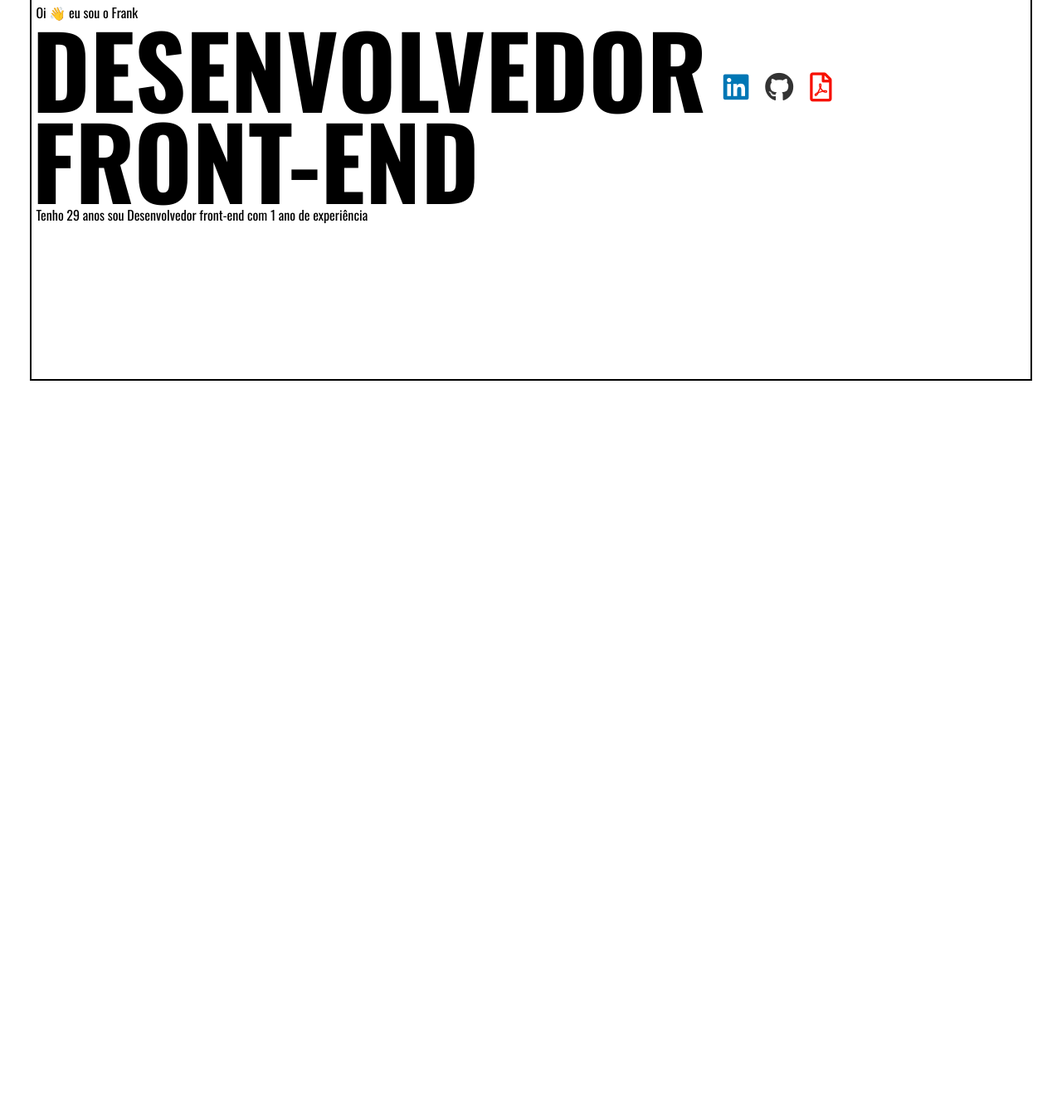
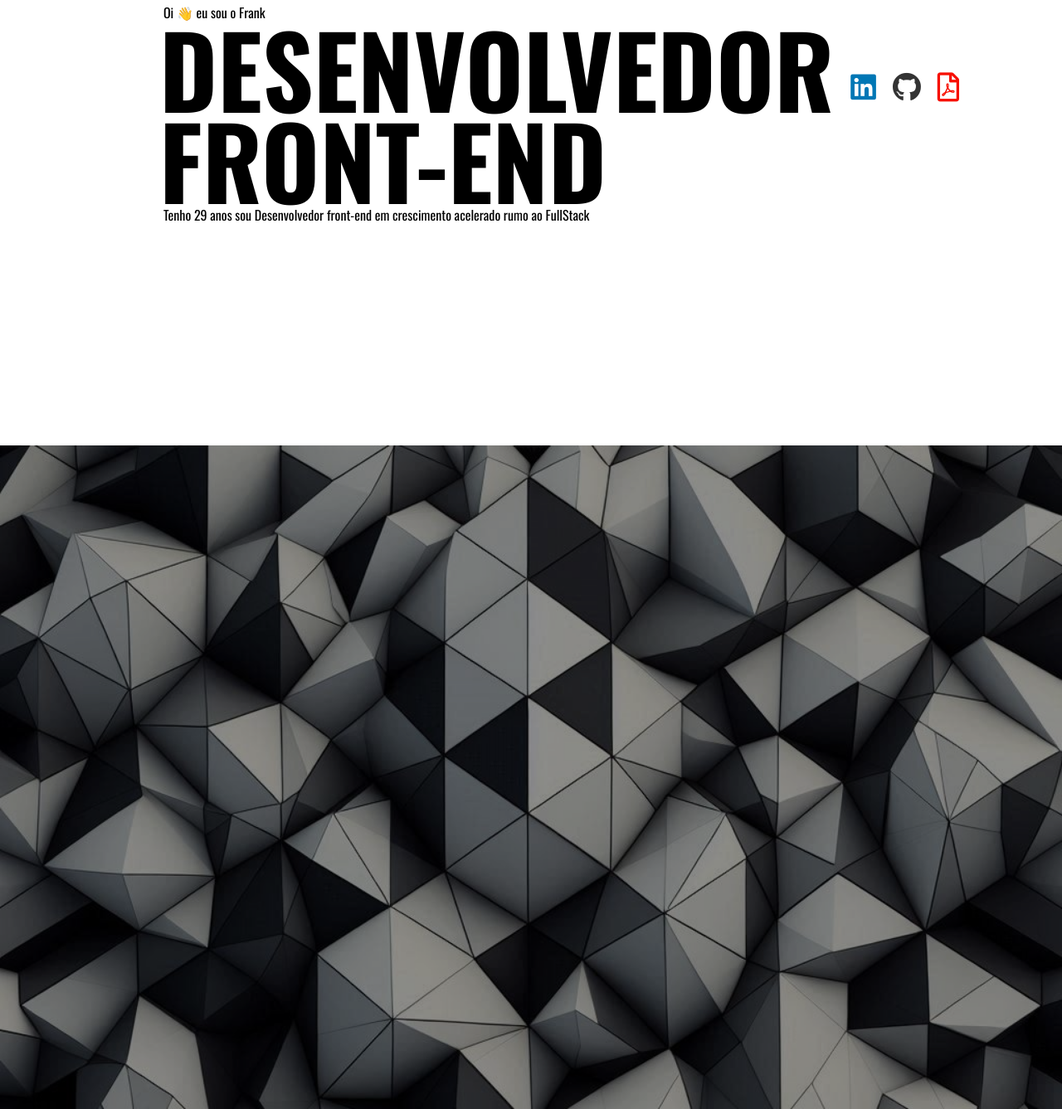
Before and after one commit to frankjungblut/site_portfolio_frank, a plain HTML site: page index.html in a window 1280 px wide. Shown: the part 263-1600 px from the top of the page at 83% size. Before the commit the page ends 800 px from the top, so only its background shows below. Drawn offline with nearby package versions, Linux system fonts and the light colour scheme.

Commit message:
progresso

```diff
--- a/index.html
+++ b/index.html
@@ -10,6 +10,7 @@
 </head>
 
 <body>
+    <!--Inicio página home-->
     <section id="home">
         <div class="container-home">
             <div class="first-line">
@@ -18,26 +19,47 @@
             <div class="second-line">
                 <h2>DESENVOLVEDOR</h2>
                 <div class="link"><a href="">
-                    <i class="fab fa-linkedin fa-3x linkedin-icon"></i>
+                        <i class="fab fa-linkedin fa-3x linkedin-icon"></i>
                     </a>
                 </div>
                 <div class="link"><a href="">
-                    <i class="fab fa-github fa-3x github-icon"></i>
+                        <i class="fab fa-github fa-3x github-icon"></i>
                     </a>
                 </div>
                 <div class="link"><a href="">
-                    <i class="far fa-file-pdf fa-3x pdf-file"></i>
+                        <i class="far fa-file-pdf fa-3x pdf-file"></i>
                     </a>
                 </div>
             </div>
-            <div class="thrid-line">
+            <div class="third-line">
                 <h2>FRONT-END</h2>
             </div>
             <div class="fourth-line">
-                <p>Tenho 29 anos sou Desenvolvedor front-end com 1 ano de experiência</p>
+                <p>Tenho 29 anos sou Desenvolvedor front-end em crescimento acelerado rumo ao FullStack</p>
             </div>
         </div>
     </section>
+    <!--fim página Home -->
+
+    <!--Inicio página Porfólio-->
+    <section id="portfolio">
+        <div class="background-img">
+
+        </div>
+        <div class="container-project">
+            <div class="project-1"></div>
+            <div class="project-1"></div>
+            <div class="project-2"></div>
+            <div class="project-2"></div>
+        </div>
+    </section>
+    <!--fim página Porfólio-->
+
+    <!--Inicio página about-->
+    <!--fim página about-->
+
+    <!--Inicio página contato-->
+    <!--fim página contato-->
 </body>
 
 </html>
--- a/styles.css
+++ b/styles.css
@@ -3,30 +3,29 @@
 * {
     padding: 0;
     margin: 0;
-    box-sizing: 0;
+    box-sizing: border-box;
     font-family: "Oswald", sans-serif;
 }
 
 #home {
     height: 100vh;
-    width: 100vw;
+    max-width: 100vw;
     display: flex;
     justify-content: center;
     align-items: center;
 }
 
 .container-home {
-    width: 94vw;
+    width: 70vw;
     height: 80vh;
     display: flex;
     flex-direction: column;
     justify-content: center;
-    border: 2px solid black;
 }
 
 .first-line,
 .second-line,
-.thrid-line,
+.third-line,
 .fourth-line {
     display: flex;
 }
@@ -38,39 +37,17 @@
 }
 
 .second-line,
-.thrid-line {
+.third-line {
     line-height: 110px;
 
     font-size: 80px;
     font-weight: 700;
 }
 
-.first-line {
-
-
-}
-
-.second-line {
-
-
-}
-
-.thrid-line {
-
-
-}
-
-.fourth-line {
-
-}
-
-.link{
+.link {
     flex: 0 1 calc(0.5 * 80px);
     display: flex;
-
     justify-content: center;
-
-
 }
 
 .linkedin-icon,
@@ -91,3 +68,52 @@
 .pdf-file {
     color: #f70f00;
 }
+
+/*END HOME PAGE*/
+
+/*PORTFÓLIO PAGE*/
+
+#portfolio {
+    height: 100vh;
+    max-width: 100vw;
+    position: relative;
+}
+
+.background-img {
+    background-image: url('img/abstrato.jpg');
+    background-size: cover;
+    background-position: center;
+    background-repeat: no-repeat;
+    z-index: -1;
+    position: absolute;
+    top: 0;
+    left: 0;
+    width: 100%;
+    height: 100%;
+    filter: brightness(55%);
+}
+
+.container-project {
+    display: flex;
+    flex-wrap: wrap;
+    justify-content: space-between;
+    align-items: stretch;
+    height: 100%;
+    position: relative;
+    z-index: 1;
+}
+.project-1, .project-2 {
+    flex: 1 1 50%;
+    height: 50%;
+    margin: 0;
+    box-sizing: border-box;
+
+}
+
+/*END PORTFÓLIO PAGE*/
+
+/*ABOUT*/
+
+
+
+/*END ABOUT*/
```
Also changed, not shown: img/abstrato.jpg (added).
